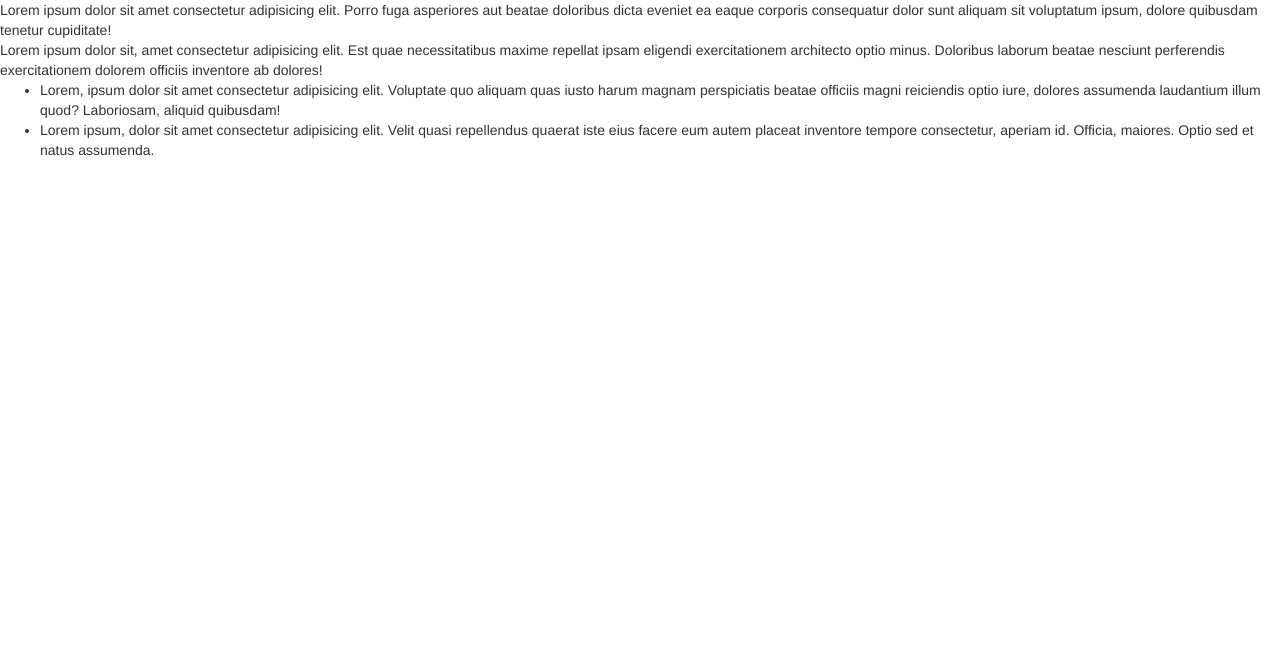
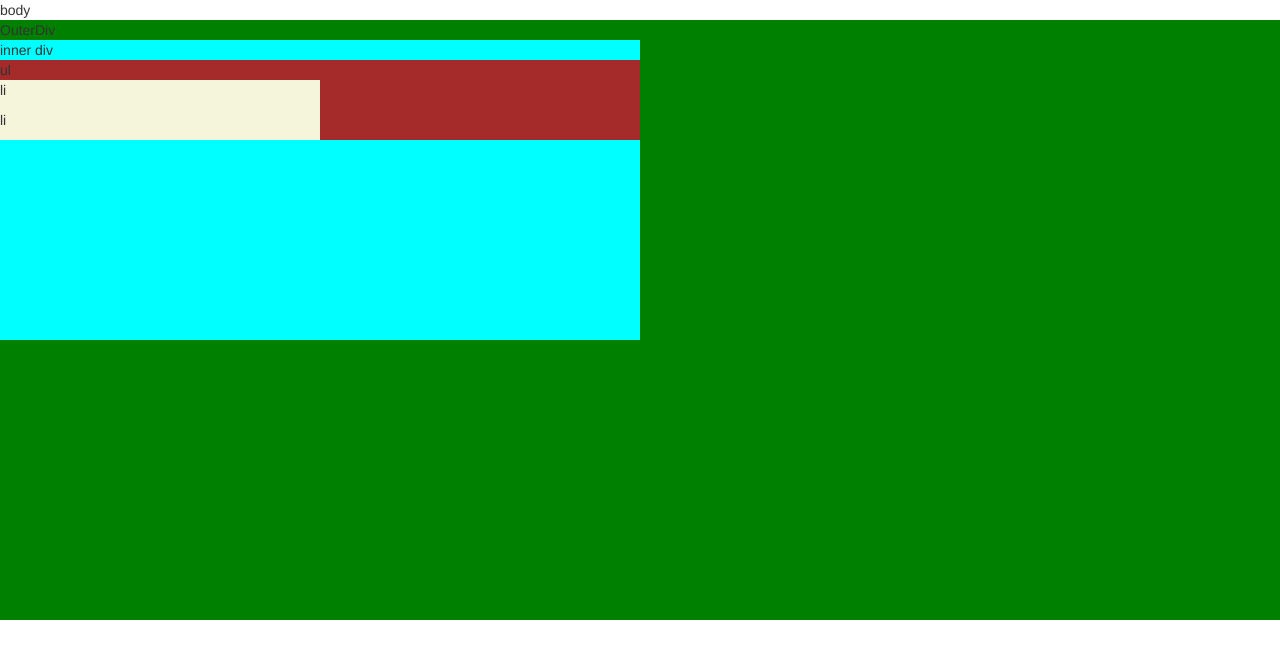
Before and after one commit to OkilyDokily/image-insert, a plain HTML site: page index.html in a window 1280 px wide. Drawn offline with Linux system fonts and the light colour scheme.

Commit message:
add README and add css to help make sense

```diff
--- a/css/styles.css
+++ b/css/styles.css
@@ -0,0 +1,26 @@
+#outerdiv {
+  background-color: green;
+  height: 600px;
+}
+
+#innerdiv {
+  background-color: aqua;
+  height: 300px;
+  width: 50%;
+}
+
+ul{
+  background-color: brown;
+  padding: 0;
+}
+
+li{
+  width: 50%;
+  background-color: beige;
+  list-style: none;
+  height: 30px;
+}
+
+img{
+  margin: 20px;
+}
--- a/index.html
+++ b/index.html
@@ -8,14 +8,15 @@
   <title>Image Insert</title>
 </head>
 <body>
-
+  body
   <div id="outerdiv">
-    Lorem ipsum dolor sit amet consectetur adipisicing elit. Porro fuga asperiores aut beatae doloribus dicta eveniet ea eaque corporis consequatur dolor sunt aliquam sit voluptatum ipsum, dolore quibusdam tenetur cupiditate!
+    OuterDiv
     <div id="innerdiv">
-      Lorem ipsum dolor sit, amet consectetur adipisicing elit. Est quae necessitatibus maxime repellat ipsam eligendi exercitationem architecto optio minus. Doloribus laborum beatae nesciunt perferendis exercitationem dolorem officiis inventore ab dolores!
+      inner div
       <ul>
-        <li>Lorem, ipsum dolor sit amet consectetur adipisicing elit. Voluptate quo aliquam quas iusto harum magnam perspiciatis beatae officiis magni reiciendis optio iure, dolores assumenda laudantium illum quod? Laboriosam, aliquid quibusdam!</li>
-        <li>Lorem ipsum, dolor sit amet consectetur adipisicing elit. Velit quasi repellendus quaerat iste eius facere eum autem placeat inventore tempore consectetur, aperiam id. Officia, maiores. Optio sed et natus assumenda.</li>
+        ul
+        <li>li</li>
+        <li>li</li>
       </ul>
     </div>
   </div>
```
Also changed, not shown: 1 other file.
